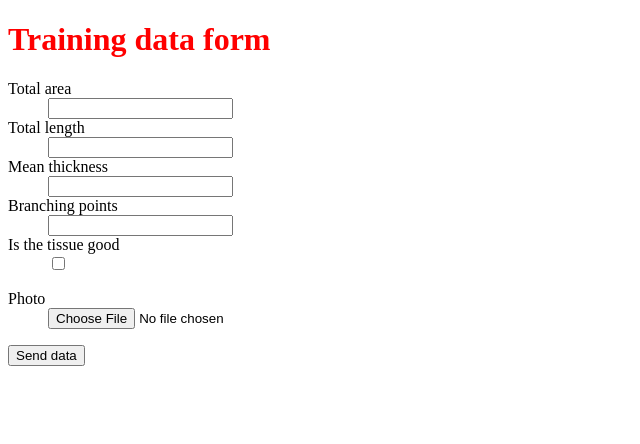
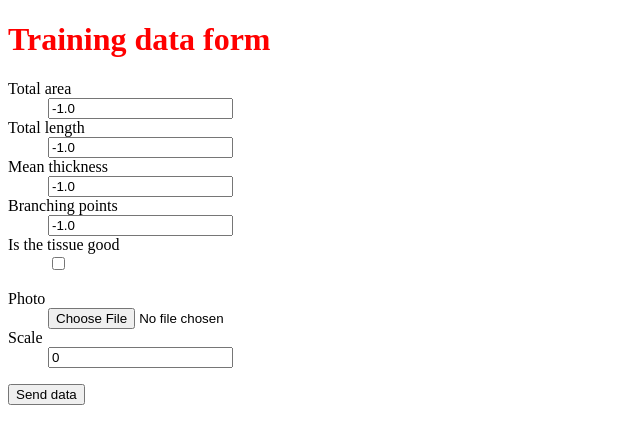
Before and after one commit to ComputerEngineeringReviewTeam/cam_classificator, a Flask app: page /cam/training_data/new in a window 1280 px wide. Shown: the part 80-524 px from the top of the page, without its empty margins (0-640 px from the left). Run offline with Flask 3, Linux system fonts and the light colour scheme; the visitor is signed in with stand-in values (Sample User, id 1); parts of the project's set-up code (start-up, migrations or seed data) failed here and were passed over; some libraries are stand-ins or nearby versions.

Commit message:
added photo scale, made all fields optional and session lifetime configurable

```diff
--- a/app/__init__.py
+++ b/app/__init__.py
@@ -1,5 +1,6 @@
 from json import JSONEncoder
 from flask import Flask, render_template
+from datetime import timedelta
 
 from app.config.config import get_config
 from app.domain.training_data.blueprints.training_data_bp import training_data_bp
@@ -20,6 +21,11 @@ def configure_app(app):
     app.register_blueprint(training_data_bp)
     app.register_blueprint(authentication_bp)
 
+    # Set session lifetime
+    session_lifetime_days = int(get_config().session_lifetime)
+    app.permanent_session_lifetime = timedelta(days=session_lifetime_days)
+    app.config['PERMANENT_SESSION_LIFETIME'] = timedelta(days=session_lifetime_days)
+
     # Register top level routes
     @app.route('/cam')
     @app.route('/cam/')
--- a/app/config/config.py
+++ b/app/config/config.py
@@ -52,6 +52,10 @@ class Config:
         if self.api_key is None:
             raise RuntimeError('Missing environment variable: API_KEY')
 
+        self.session_lifetime = os.getenv('SESSION_LIFETIME_DAYS')
+        if self.session_lifetime is None:
+            raise RuntimeError('Missing environment variable: SESSION_LIFETIME_DAYS')
+
 
 def get_config() -> Config:
     global __config
--- a/app/domain/common/authentication/routes/routes.py
+++ b/app/domain/common/authentication/routes/routes.py
@@ -18,6 +18,7 @@ def login():
     if form.validate_on_submit():
         if form.key.data == get_config().api_key:
             session['authenticated'] = True
+            session.permanent = True
             return redirect(url_for('index'))
 
         error = 'Invalid key'
--- a/app/domain/training_data/dto/training_data_dto.py
+++ b/app/domain/training_data/dto/training_data_dto.py
@@ -15,6 +15,7 @@ class TrainingDataDTO:
         self.mean_thickness: float|None = None
         self.total_area: float|None = None
         self.is_good: bool|None = None
+        self.scale: int|None = None
         self.photo_type: str|None = None
 
 
@@ -27,5 +28,6 @@ class TrainingDataDTO:
             'mean_thickness': self.mean_thickness,
             'total_area': self.total_area,
             'is_good': self.is_good,
+            'scale': self.scale,
             'photo_type': self.photo_type,
         }
--- a/app/domain/training_data/forms/training_data_form.py
+++ b/app/domain/training_data/forms/training_data_form.py
@@ -1,18 +1,18 @@
 from flask_wtf import FlaskForm
 from flask_wtf.file import FileField, FileAllowed, FileRequired
-from wtforms import FloatField, SubmitField, BooleanField
-from wtforms.validators import DataRequired
+from wtforms import FloatField, SubmitField, BooleanField, IntegerField
 
 
 FILE_EXT_ALLOWED = ['jpg', 'jpeg', 'png']
 
 
 class TrainingDataForm(FlaskForm):
-    total_area = FloatField('Total area', validators=[DataRequired()])
-    total_length = FloatField('Total length', validators=[DataRequired()])
-    mean_thickness = FloatField('Mean thickness', validators=[DataRequired()])
-    branching_points = FloatField('Branching points', validators=[DataRequired()])
+    total_area = FloatField('Total area', default=-1.0)
+    total_length = FloatField('Total length', default=-1.0)
+    mean_thickness = FloatField('Mean thickness', default=-1.0)
+    branching_points = FloatField('Branching points', default=-1.0)
     is_good = BooleanField('Is the tissue good', default=False)
+    scale = IntegerField('Scale', default=0)
     photo = FileField('Photo',
                       validators=[FileRequired(),
                                   FileAllowed(FILE_EXT_ALLOWED, 'Images ' + str(FILE_EXT_ALLOWED) + ' only!')])
--- a/app/domain/training_data/queries/create_command.py
+++ b/app/domain/training_data/queries/create_command.py
@@ -11,6 +11,7 @@ class CreateTrainingDataCommand:
         self._mean_thickness: float|None = None
         self._total_area: float|None = None
         self._is_good: bool | None = None
+        self._scale: int | None = None
         self._photo_type: str | None = None
 
     def to_mongo_json(self) -> dict:
@@ -20,6 +21,7 @@ class CreateTrainingDataCommand:
             'mean_thickness': self._mean_thickness,
             'total_area': self._total_area,
             'is_good': self._is_good,
+            'scale': self._scale,
             'photo_type': self._photo_type
         }
 
@@ -46,3 +48,7 @@ class CreateTrainingDataCommand:
     def set_is_good(self, is_good: bool):
         self._is_good = is_good
         return self
+
+    def set_scale(self, scale: int):
+        self._scale = scale
+        return self
--- a/app/domain/training_data/queries/update_command.py
+++ b/app/domain/training_data/queries/update_command.py
@@ -14,6 +14,7 @@ class UpdateTrainingDataCommand:
         self._mean_thickness: float|None = None
         self._total_area: float|None = None
         self._is_good: bool|None = None
+        self._scale: int|None = None
         self._photo_type: str|None = None
 
     def to_mongo_json(self) -> dict:
@@ -23,6 +24,7 @@ class UpdateTrainingDataCommand:
             'mean_thickness': self._mean_thickness,
             'total_area': self._total_area,
             'is_good': self._is_good,
+            'scale': self._scale,
             'photo_type': self._photo_type,
         }
 
@@ -56,3 +58,7 @@ class UpdateTrainingDataCommand:
     def set_is_good(self, is_good: bool):
         self._is_good = is_good
         return self
+
+    def set_scale(self, scale: int):
+        self._scale = scale
+        return self
--- a/app/domain/training_data/repositories/training_data_repository.py
+++ b/app/domain/training_data/repositories/training_data_repository.py
@@ -29,6 +29,7 @@ def get(id: ObjectId) -> TrainingDataDTO|None:
     result.mean_thickness = document.get('mean_thickness')
     result.total_area = document.get('total_area')
     result.is_good = document.get('is_good')
+    result.scale = document.get('scale')
     result.photo_type = document.get('photo_type')
 
     return result
@@ -46,6 +47,7 @@ def get_all() -> AllTrainingDataDTO:
         result.mean_thickness = document.get('mean_thickness')
         result.total_area = document.get('total_area')
         result.is_good = document.get('is_good')
+        result.scale = document.get('scale')
         result.photo_type = document.get('photo_type')
 
         results.training_data.append(result)
--- a/app/domain/training_data/routes/routes.py
+++ b/app/domain/training_data/routes/routes.py
@@ -49,6 +49,7 @@ def publish_new_datapoint_form():
         data.set_total_length(form.total_length.data)
         data.set_mean_thickness(form.mean_thickness.data)
         data.set_branching_points(form.branching_points.data)
+        data.set_scale(form.scale.data)
         data.set_is_good(form.is_good.data)
 
         photo = form.photo.data
--- a/app/domain/training_data/templates/_form_helpers.html
+++ b/app/domain/training_data/templates/_form_helpers.html
@@ -1,4 +1,5 @@
 {% macro render_field(field) %}
+{% if field is not none %}
 <dt>{{ field.label }}</dt>
   <dd>{{ field(**kwargs) | safe }}
   {% if field.errors %}
@@ -9,4 +10,5 @@
     </ul>
   {% endif %}
   </dd>
+{% endif %}
 {% endmacro %}
--- a/app/domain/training_data/templates/new_datapoint_form.html
+++ b/app/domain/training_data/templates/new_datapoint_form.html
@@ -21,6 +21,7 @@
     </dl>
 
     {{ render_field(form.photo) }}
+    {{ render_field(form.scale) }}
 
     <p>
         {{ form.submit() }}
--- a/app/domain/training_data/templates/view_single_datapoint.html
+++ b/app/domain/training_data/templates/view_single_datapoint.html
@@ -19,5 +19,7 @@
     <br/>
     <br/>
     <img src="/cam/training_data/photos/{{ datapoint.id }}.{{ datapoint.photo_type }}" alt="The photo placeholder"/>
+    <br/>
+    <span>Photo scale: {{ datapoint.scale }}</span>
 </article>
 {% endblock content %}
```
Also changed, not shown: 1 other file.
